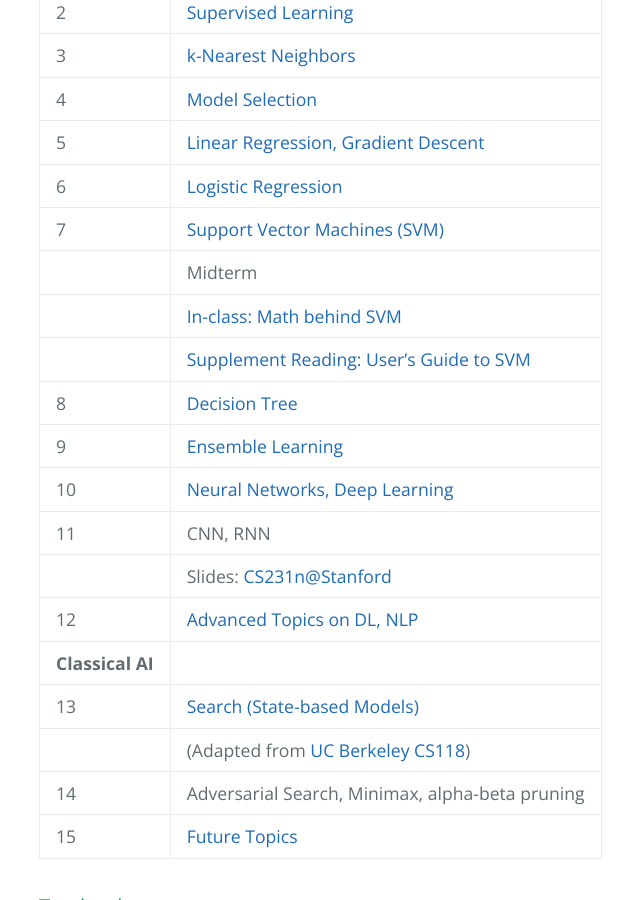
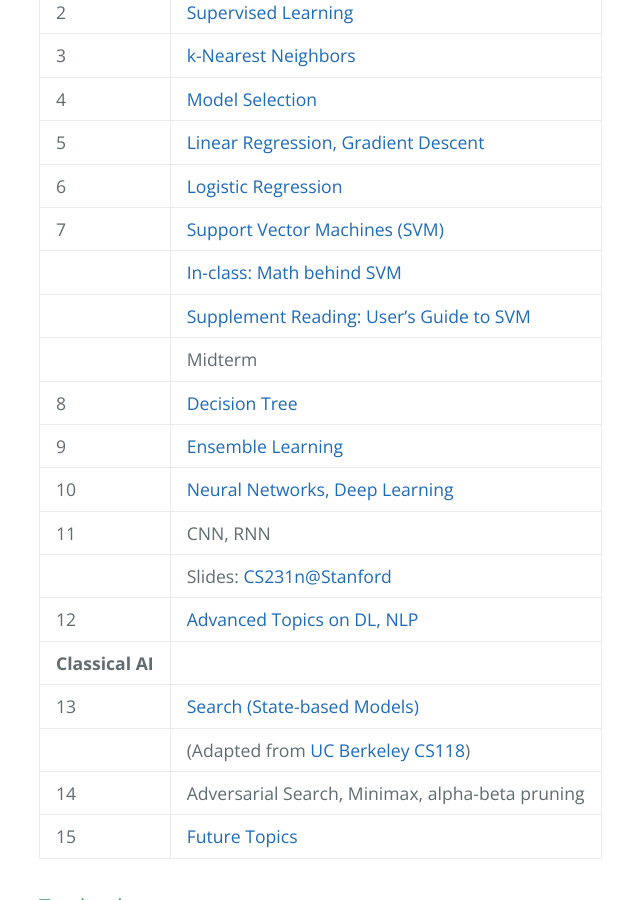
Before and after one commit to pratch/ml_course, a Jekyll site: the page built from index.md, in a window 1280 px wide and 900 px high, scrolled down 1448 px. Shown: the whole window, without its empty margins (185-825 px from the left). Built offline with Jekyll 4.4.1, drawn with Linux system fonts in a browser that asks for light colours.

Commit message:
Updated 2023

```diff
--- a/index.md
+++ b/index.md
@@ -63,9 +63,9 @@ layout: default
 | 5 | [Linear Regression, Gradient Descent](slides/5-linear-regression.pdf) |
 | 6 | [Logistic Regression](slides/6-logistic-regression.pdf) |
 | 7 | [Support Vector Machines (SVM)](slides/7-svm.pdf) |
-|   | Midterm |
 |   | [In-class: Math behind SVM](slides/svm-math.pdf) |
 |   | [Supplement Reading: User's Guide to SVM](http://pyml.sourceforge.net/doc/howto.pdf) |
+|   | Midterm |
 | 8 | [Decision Tree](slides/8-decision-tree.pdf)|
 | 9 | [Ensemble Learning](slides/9-decision-tree-ensemble.pdf)|
 | 10 | [Neural Networks, Deep Learning](slides/10-neural-networks.pdf) |
```
